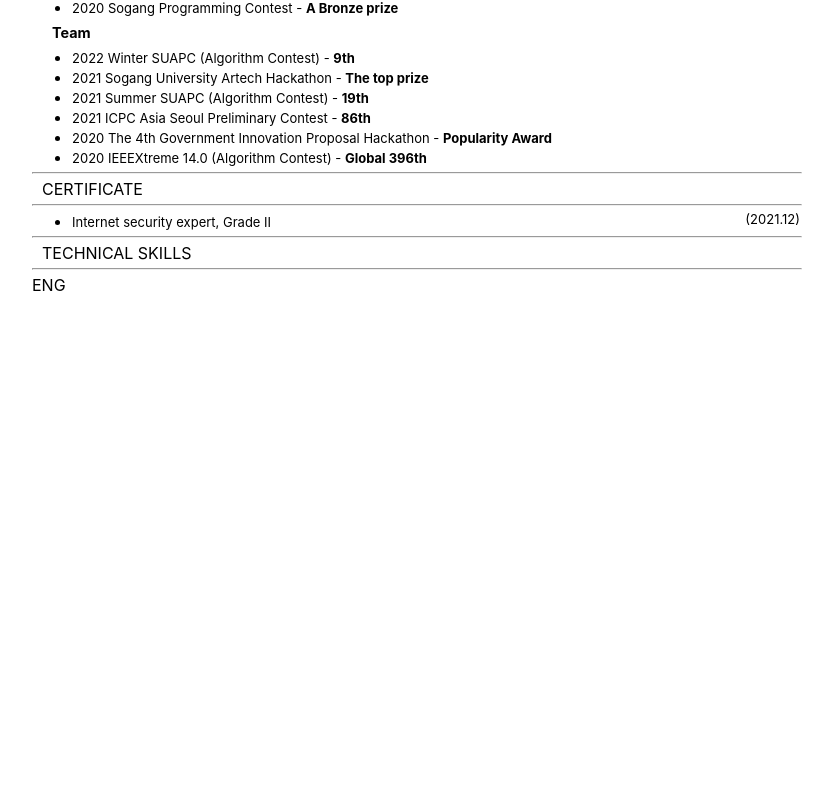
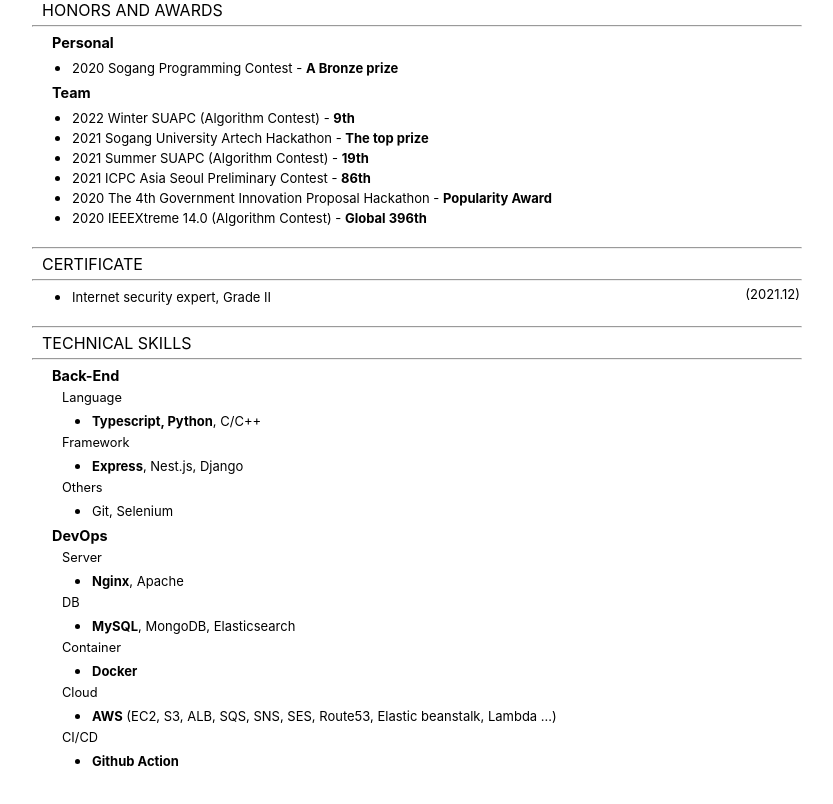
Before and after one commit to americano212/typescript-react-resume-page, a React (Create React App) app: page / in a window 1280 px wide. Shown: the part 772-1576 px from the top of the page, without its empty margins (224-1057 px from the left). Before the commit the page ends 1106 px from the top, so only its background shows below. Built offline with nearby package versions, Linux system fonts and the light colour scheme.

Commit message:
feat: tech skill 마무리

```diff
--- a/docker-compose.yml
+++ b/docker-compose.yml
@@ -5,7 +5,7 @@
       context: .
       dockerfile: Dockerfile
     ports:
-      - 80:3000
+      - 3000:3000
     volumes:
       - /usr/src/app/node_modules
       - ./:/usr/src/app
--- a/src/App.css
+++ b/src/App.css
@@ -1,7 +1,7 @@
 .App {
   text-align: left;
   margin-top: 3%;
-  margin-bottom: 3%;
+  margin-bottom: 10%;
 }
 
 .App-logo {
--- a/src/components/TechnicalSkill.tsx
+++ b/src/components/TechnicalSkill.tsx
@@ -1,7 +1,11 @@
 import React from "react";
 
 import { useSelector } from "react-redux";
+import styled from "styled-components";
 import { RootState } from "../store/modules";
+import Contents from "./atoms/Contents";
+import SmallTitle from "./atoms/SmallTitle";
+import SubTitle from "./atoms/SubTitle";
 
 import TitleBox from "./atoms/TitleBox";
 
@@ -12,9 +16,73 @@
   return (
     <div>
       <TitleBox title={"TECHNICAL SKILLS"} />
-      {language}
+      <SubTitle>{language === "ENG" ? "Back-End" : "백엔드"}</SubTitle>
+      <SmallTitle>Language</SmallTitle>
+      <ULSmallMargin>
+        <li>
+          <Contents frontbold="Typescript, Python">, C/C++</Contents>
+        </li>
+      </ULSmallMargin>
+      <SmallTitle>Framework</SmallTitle>
+      <ULSmallMargin>
+        <li>
+          <Contents frontbold="Express">, Nest.js, Django</Contents>
+        </li>
+      </ULSmallMargin>
+      <SmallTitle>Others</SmallTitle>
+      <ULSmallMargin>
+        <li>
+          <Contents>Git, Selenium</Contents>
+        </li>
+      </ULSmallMargin>
+      <SubTitle>{language === "ENG" ? "DevOps" : "데브옵스"}</SubTitle>
+      <SmallTitle>Server</SmallTitle>
+      <ULSmallMargin>
+        <li>
+          <Contents frontbold="Nginx">, Apache</Contents>
+        </li>
+      </ULSmallMargin>
+      <SmallTitle>DB</SmallTitle>
+      <ULSmallMargin>
+        <li>
+          <Contents frontbold="MySQL">, MongoDB, Elasticsearch</Contents>
+        </li>
+      </ULSmallMargin>
+      <SmallTitle>Container</SmallTitle>
+      <ULSmallMargin>
+        <li>
+          <Contents frontbold="Docker">&nbsp;</Contents>
+        </li>
+      </ULSmallMargin>
+      <SmallTitle>Cloud</SmallTitle>
+      <ULSmallMargin>
+        <li>
+          <Contents frontbold="AWS">
+            &nbsp;(EC2, S3, ALB, SQS, SNS, SES, Route53, Elastic beanstalk,
+            Lambda ...)
+          </Contents>
+        </li>
+      </ULSmallMargin>
+      <SmallTitle>CI/CD</SmallTitle>
+      <ULSmallMargin>
+        <li>
+          <Contents frontbold="Github Action">&nbsp;</Contents>
+        </li>
+      </ULSmallMargin>
+      {/* <SubTitle>{language === "ENG" ? "Front-End" : "프론트엔드"}</SubTitle>
+      <SmallTitle>Framework</SmallTitle>
+      <ULSmallMargin>
+        <li>
+          <Contents frontbold="React">, React-Native</Contents>
+        </li>
+      </ULSmallMargin> */}
     </div>
   );
 }
 
+const ULSmallMargin = styled.ul`
+  margin-top: 5px;
+  margin-bottom: 5px;
+  margin-left: 20px;
+`;
 export default TechnicalSkill;
--- a/src/components/atoms/Contents.tsx
+++ b/src/components/atoms/Contents.tsx
@@ -4,12 +4,19 @@
 type ContentsTextProps = {
   children: string;
   bold?: string;
+  frontbold?: string;
 };
 
 function Contents(props: ContentsTextProps) {
   const bold = props.bold;
+  const frontbold = props.frontbold;
   return (
     <ContentsDiv>
+      {frontbold !== undefined ? (
+        <ContentsTextBold>{frontbold}</ContentsTextBold>
+      ) : (
+        <ContentsTextBold></ContentsTextBold>
+      )}
       <ContentsText>{props.children}</ContentsText>
       {bold !== undefined ? (
         <ContentsTextBold>{bold}</ContentsTextBold>
--- a/src/components/atoms/TitleBox.tsx
+++ b/src/components/atoms/TitleBox.tsx
@@ -8,13 +8,17 @@
 function TitleBox(props: TitleBoxProps) {
   const title = props.title;
   return (
-    <div>
+    <TitleDiv>
       <Width100Hr />
       <TitleText>{title}</TitleText>
       <Width100Hr />
-    </div>
+    </TitleDiv>
   );
 }
+
+const TitleDiv = styled.div`
+  margin-top: 20px;
+`;
 
 const TitleText = styled.p`
   font-size: medium;
```
